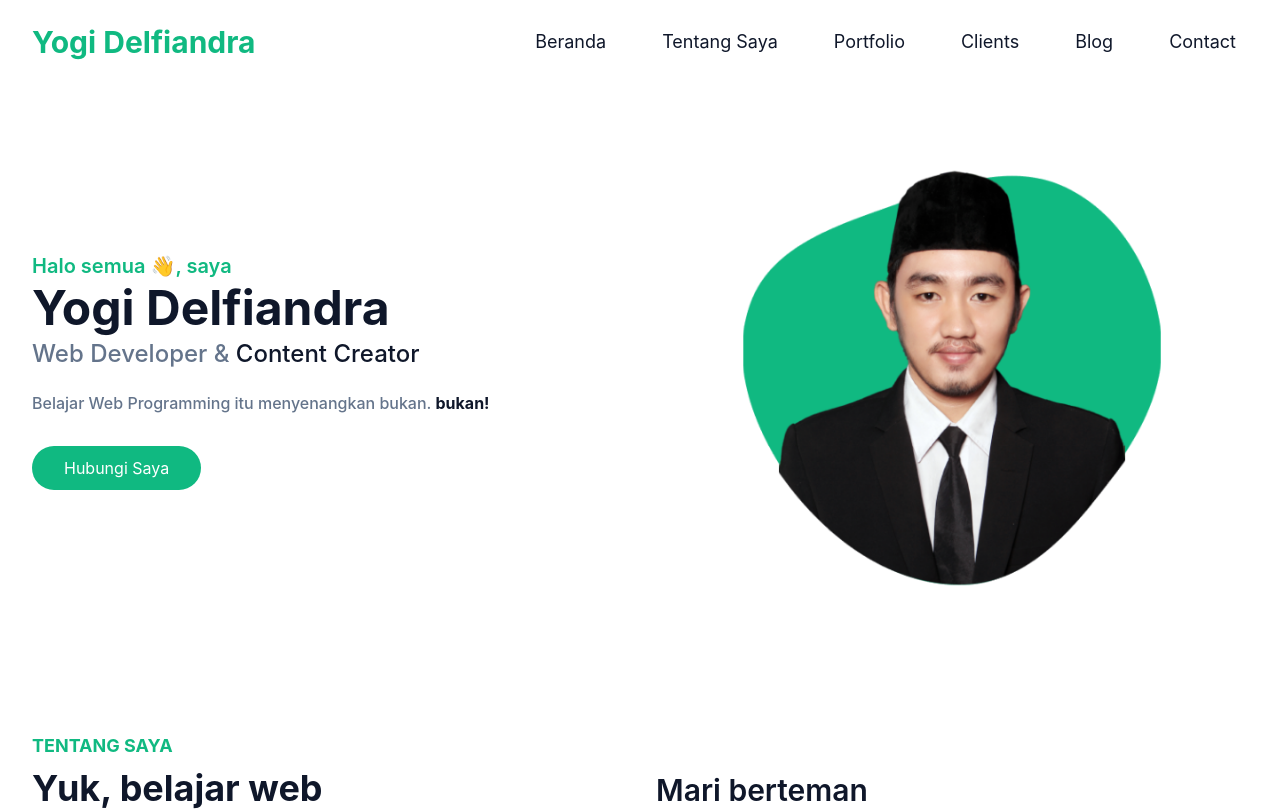
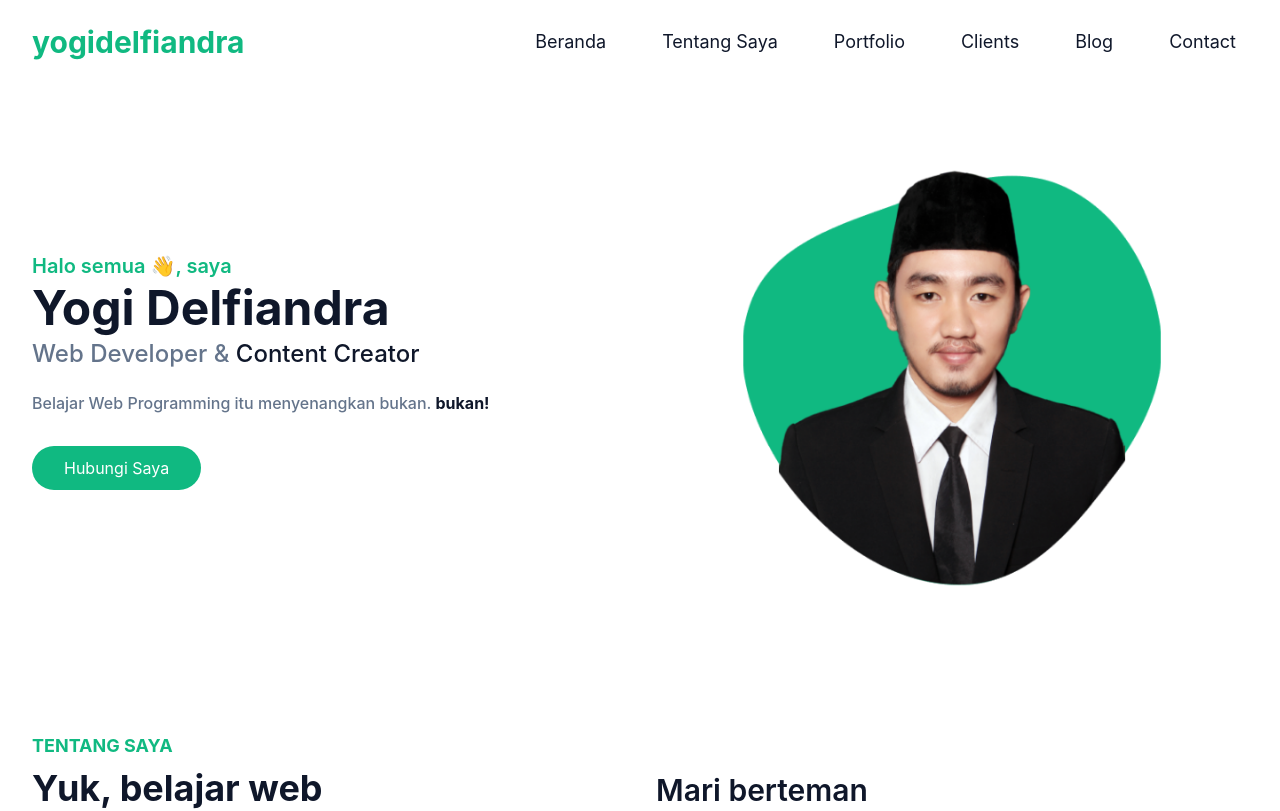
Before and after one commit to yogidelfiandra/portfolio-react, a React (Create React App) app: page / in a window 1280 px wide. Shown: the top 811 px of the page. Built offline with nearby package versions, Linux system fonts and the light colour scheme.

Commit message:
update favicon & title window

```diff
--- a/public/index.html
+++ b/public/index.html
@@ -24,7 +24,7 @@
       work correctly both with client-side routing and a non-root public URL.
       Learn how to configure a non-root public URL by running `npm run build`.
     -->
-    <title>React App</title>
+    <title>Web Portfolio | kodingHack</title>
   </head>
   <body>
     <noscript>You need to enable JavaScript to run this app.</noscript>
--- a/src/parts/Header.js
+++ b/src/parts/Header.js
@@ -26,7 +26,7 @@ export default function Header() {
               to='/'
               className='font-bold text-xl lg:text-3xl text-primary block py-6'
             >
-              Yogi Delfiandra
+              yogidelfiandra
             </Link>
           </div>
           <div className='px-4 cursor-pointer lg:hidden' onClick={handleClick}>
```
Also changed, not shown: 1 other file (tests, documents, lock files or other folders).
